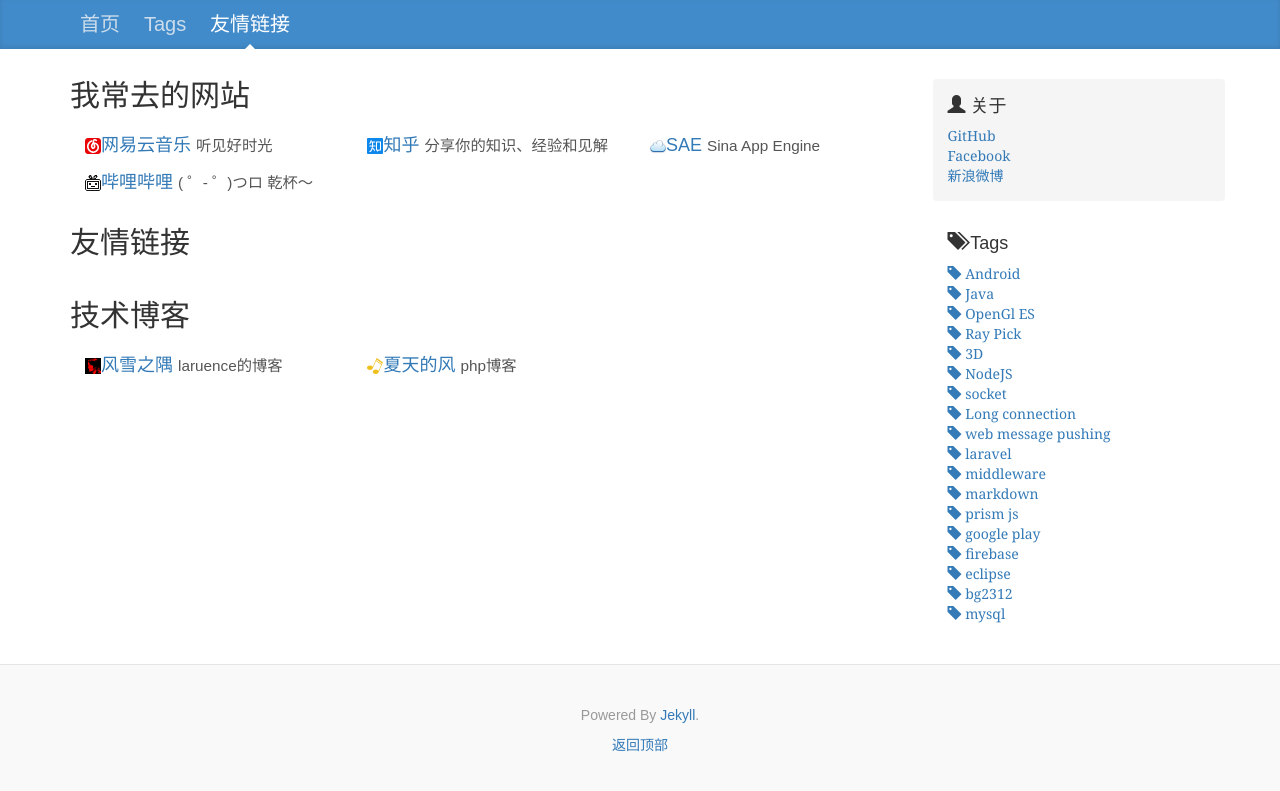
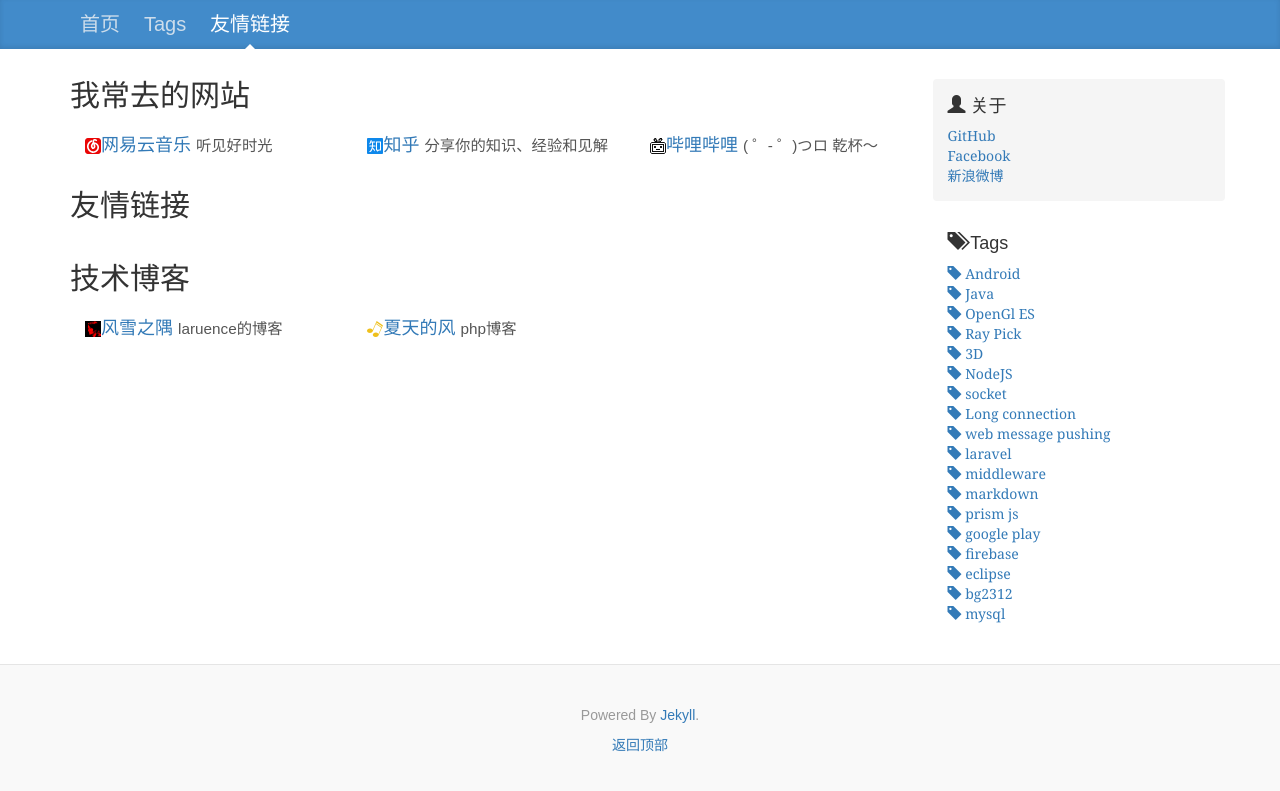
Before and after one commit to x6uderek/x6uderek.github.io, a Jekyll site: the page built from link.md, in a window 1280 px wide. Shown: the top 791 px of the page. Built offline with Jekyll 4.4.1, drawn with Linux system fonts in a browser that asks for light colours.

Commit message:
友情链接

```diff
--- a/link.md
+++ b/link.md
@@ -18,12 +18,6 @@ description: "友情链接"
             <img src="{{env('STATIC_PATH')}}img/link/zhihu.ico" />知乎
         </a>
         <small>分享你的知识、经验和见解</small>
-    </div>
-    <div class="col-md-4">
-        <a href="http://sae.sina.com.cn/" target="_blank">
-            <img src="{{env('STATIC_PATH')}}img/link/sae.ico" />SAE
-        </a>
-        <small>Sina App Engine</small>
     </div>
     <div class="col-md-4">
         <a href="http://www.bilibili.com/" target="_blank">
```
